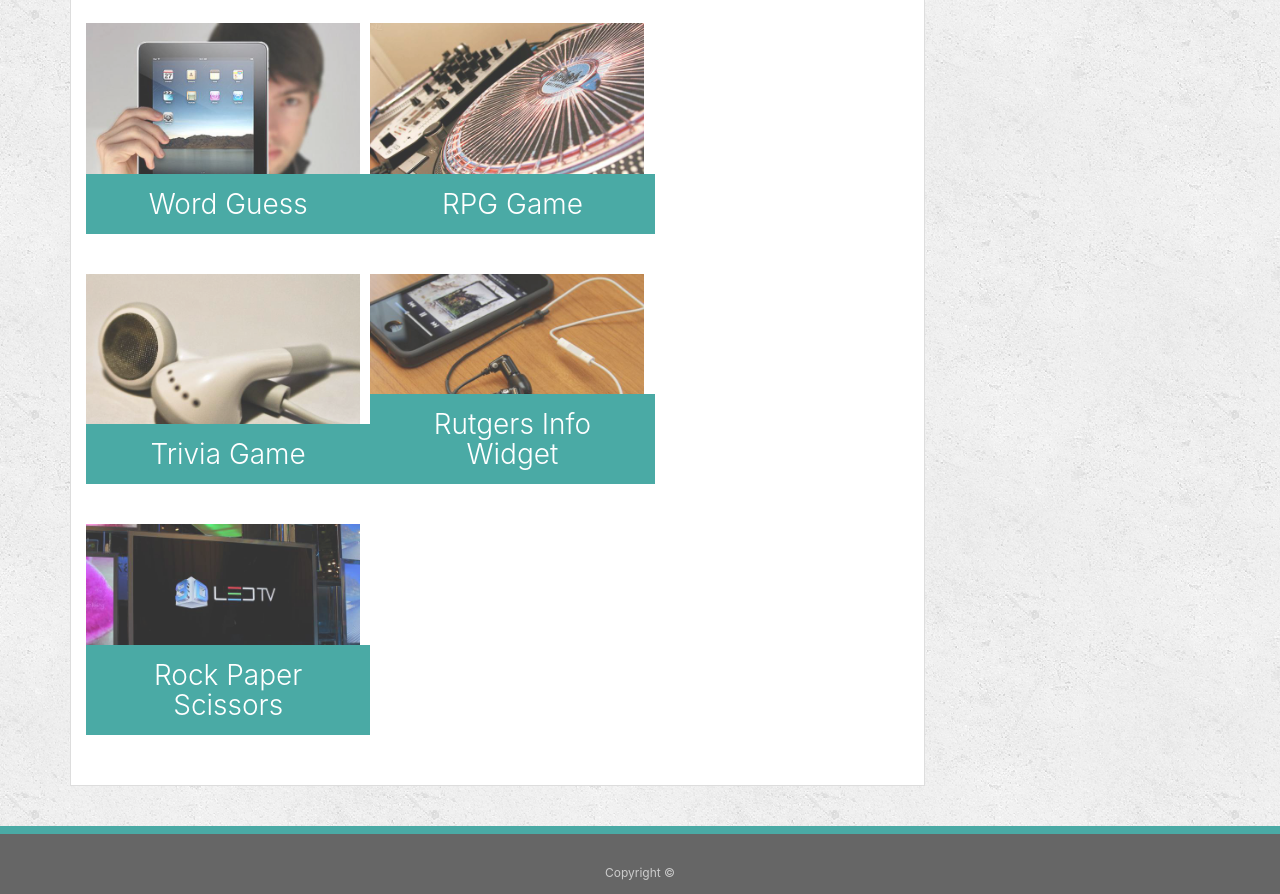
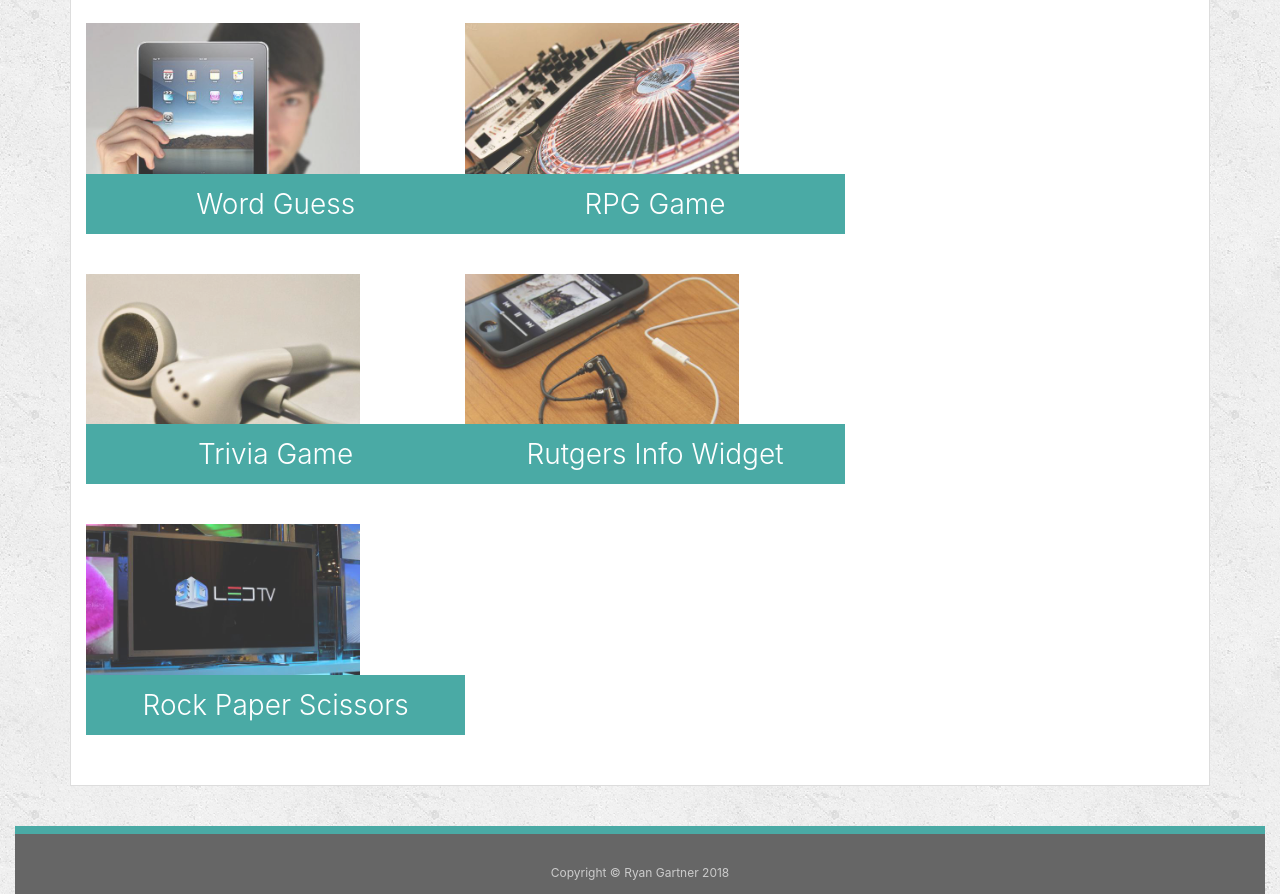
Before and after one commit to ryngartner/Bootstrap-Portfolio, a plain HTML site: page Bootstrap-Portfolio/portfolio.html in a window 1280 px wide. Shown: the part 343-1237 px from the top of the page. Drawn offline with nearby package versions, Linux system fonts and the light colour scheme.

Commit message:
Add files via upload

```diff
--- a/Bootstrap-Portfolio/portfolio.html
+++ b/Bootstrap-Portfolio/portfolio.html
@@ -14,6 +14,9 @@
                 <a class="navbar-brand" href="index.html" id="logo">Ryan Gartner</a>
                 <button class="navbar-toggler" type="button" data-toggle="collapse" data-target="#navbarSupportedContent" aria-controls="navbarSupportedContent" aria-expanded="false" aria-label="Toggle navigation">
                   <span class="navbar-toggler-icon"></span>
+                  <span class="icon-bar"></span>
+                  <span class="icon-bar"></span>
+                  <span class="icon-bar"></span>
                 </button>
 
                 <div class="collapse navbar-collapse">
@@ -38,7 +41,7 @@
 
 <div id="main-container" class="container">
     <div class="row">
-        <section class="col-md-9 main-section">
+        <section class="col-md-12 main-section">
             <h1>Portfolio</h1>
             <div class="row">
                 <div class="col-md-4">
@@ -81,11 +84,18 @@
     </div>
 </div>
 
-    <footer>
-        <div class="container">
-            Copyright &copy;
+<div class="container-fluid">
+    <div class="row">
+        <div class="col-md-12">
+            <footer>
+                <div class="container">
+                    Copyright &copy Ryan Gartner 2018
+                </div>
+            </footer>
         </div>
-    </footer>
+    </div>
+</div>
+
 </body>
 </html>
 
```
Also changed, not shown: Bootstrap-Portfolio/contact.html (+17 -9 lines), Bootstrap-Portfolio/index.html (+29 -17 lines).
